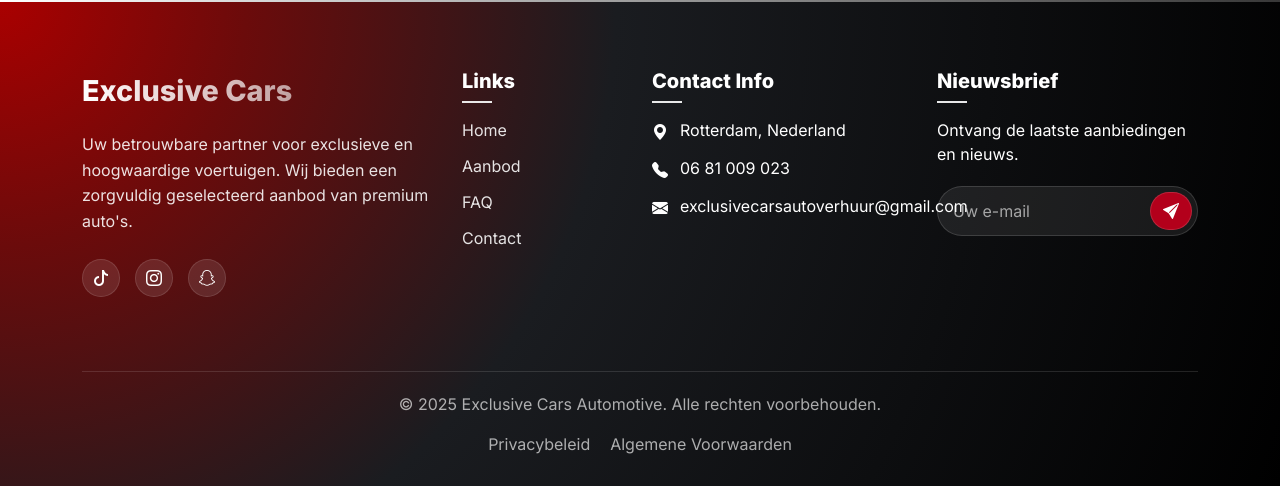
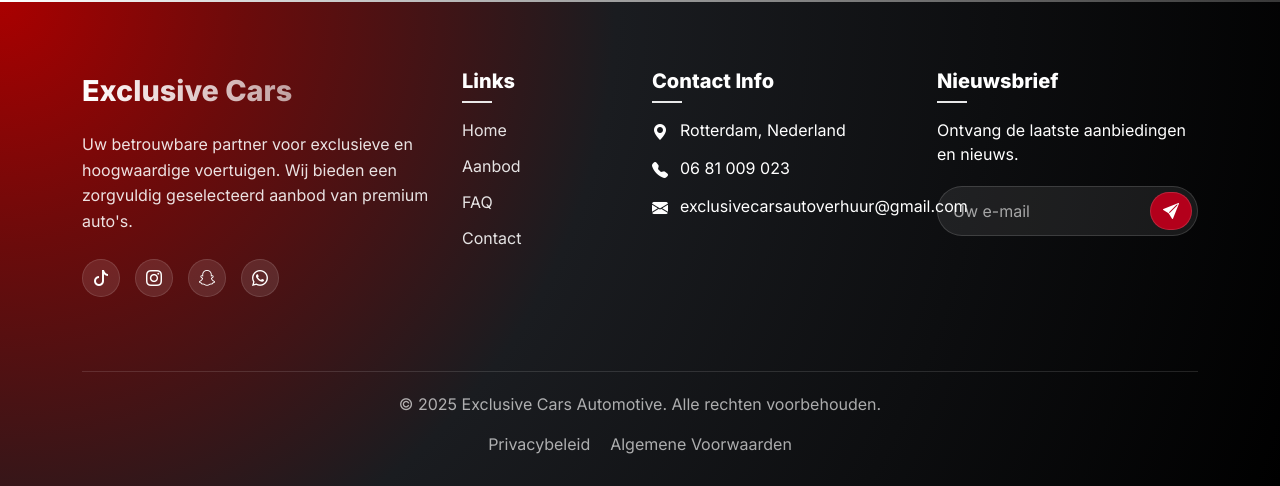
Before and after one commit to hamza-1034556/Exclusive-Cars-Automotive, a Flask app: page /aanbod in a window 1280 px wide. Shown: the part 1352-1838 px from the top of the page. Run offline with Flask 3, Linux system fonts and the light colour scheme.

Commit message:
-ADD: WA-icon to footer

```diff
--- a/templates/base.html
+++ b/templates/base.html
@@ -91,6 +91,10 @@
 <!--                        <a href="#" class="social-icon"><i class="bi bi-twitter"></i></a>-->
 <!--                        <a href="#" class="social-icon"><i class="bi bi-linkedin"></i></a>-->
                         <a href="https://www.snapchat.com/@exclusivecars01" class="social-icon"><i class="bi bi-snapchat"></i></a>
+                        <a href="https://wa.me/31681009023" class="social-icon" target="_blank" rel="noopener" aria-label="WhatsApp">
+                          <i class="bi bi-whatsapp"></i>
+                        </a>
+
                     </div>
                 </div>
 
```
